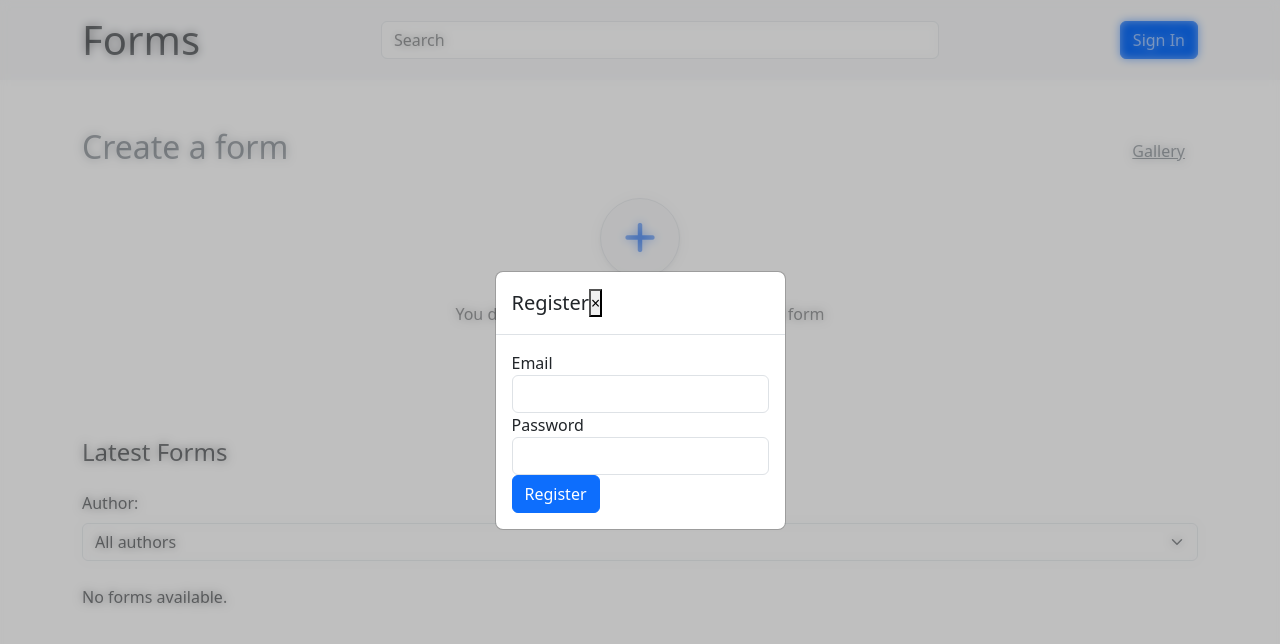
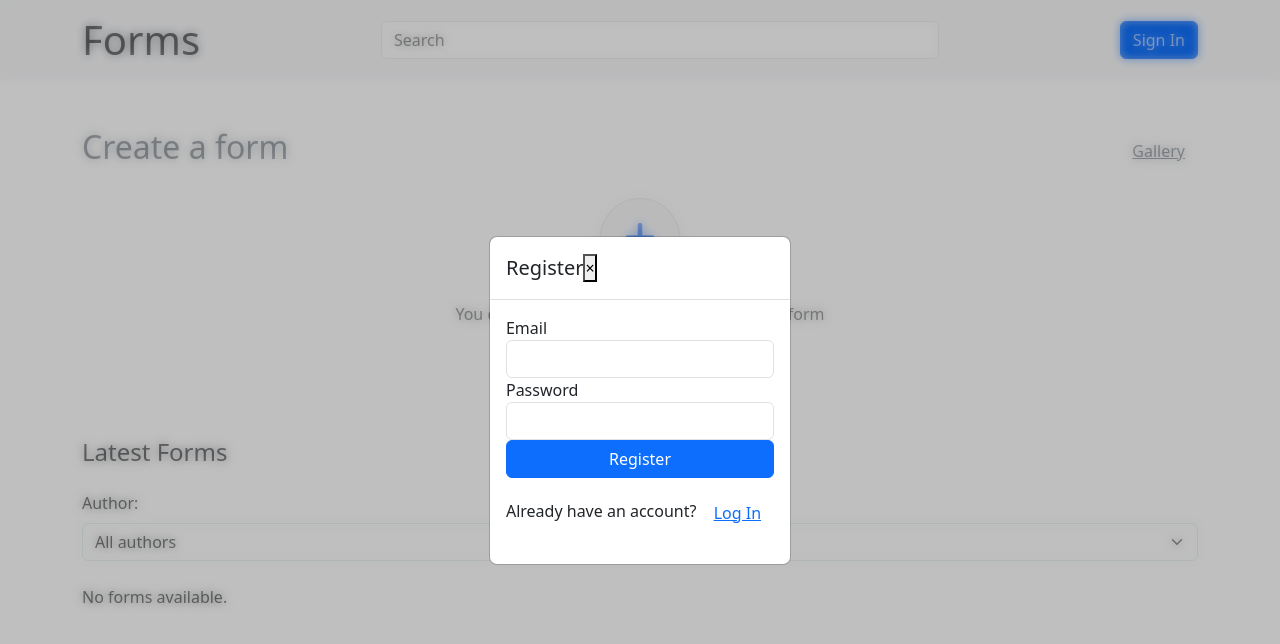
Before and after one commit to AnitaA19/form-app-frontend, a React (Create React App) app: page / in a window 1280 px wide. Both pictures are taken after a click on the button "Sign Up". Shown: the top 644 px of the page. Built offline with nearby package versions, Linux system fonts and the light colour scheme.

Commit message:
fix: fixed modal window

```diff
--- a/src/components/Header.js
+++ b/src/components/Header.js
@@ -35,8 +35,8 @@ function Header() {
 
             {showForm && (
                 isLogin
-                ? <LoginForm onClose={handleCloseForm} />
-                : <RegisterForm onClose={handleCloseForm} />
+                ? <LoginForm onClose={handleCloseForm} setIsLogin={setIsLogin} />
+                : <RegisterForm onClose={handleCloseForm} setIsLogin={setIsLogin} />
             )}
         </>
     );
--- a/src/components/LoginForm.js
+++ b/src/components/LoginForm.js
@@ -1,7 +1,7 @@
 import React, { useState } from 'react';
 import '../index.css';
 
-function LoginForm({ onClose }) {
+function LoginForm({ onClose, setIsLogin }) {
     const [email, setEmail] = useState('');
     const [password, setPassword] = useState('');
     const [error, setError] = useState(null);
@@ -72,10 +72,13 @@ function LoginForm({ onClose }) {
                                     />
                                 </div>
                                 {error && <div className="alert alert-danger">{error}</div>}
-                                <button type="submit" className="btn btn-primary" disabled={loading}>
+                                <button type="submit" className="btn btn-primary w-100 mb-3" disabled={loading}>
                                     {loading ? 'Logging in...' : 'Log in'}
                                 </button>
                             </form>
+                            <div className="text-center">
+                                <p>Don't have an account? <button className="btn btn-link" onClick={() => setIsLogin(false)}>Sign Up</button></p>
+                            </div>
                         </div>
                     </div>
                 </div>
--- a/src/components/RegisterForm.js
+++ b/src/components/RegisterForm.js
@@ -1,7 +1,7 @@
 import React, { useState } from 'react';
 import '../index.css';
 
-function RegisterForm({ onClose }) {
+function RegisterForm({ onClose, setIsLogin }) {
     const [email, setEmail] = useState('');
     const [password, setPassword] = useState('');
     const [error, setError] = useState(null);
@@ -72,10 +72,13 @@ function RegisterForm({ onClose }) {
                                     />
                                 </div>
                                 {error && <div className="alert alert-danger">{error}</div>}
-                                <button type="submit" className="btn btn-primary" disabled={loading}>
+                                <button type="submit" className="btn btn-primary w-100 mb-3" disabled={loading}>
                                     {loading ? 'Registering...' : 'Register'}
                                 </button>
                             </form>
+                            <div className="text-center">
+                                <p>Already have an account? <button className="btn btn-link" onClick={() => setIsLogin(true)}>Log In</button></p>
+                            </div>
                         </div>
                     </div>
                 </div>
```
